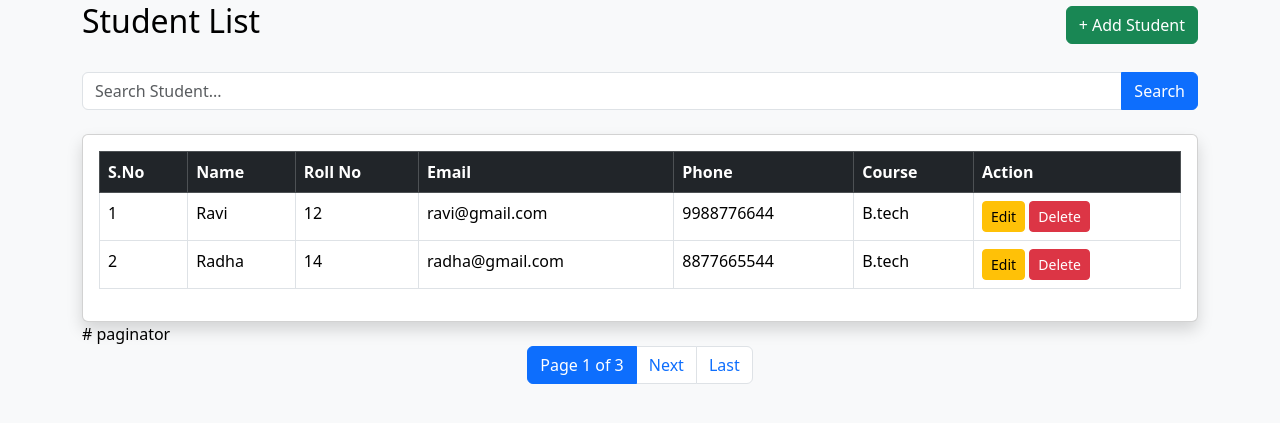
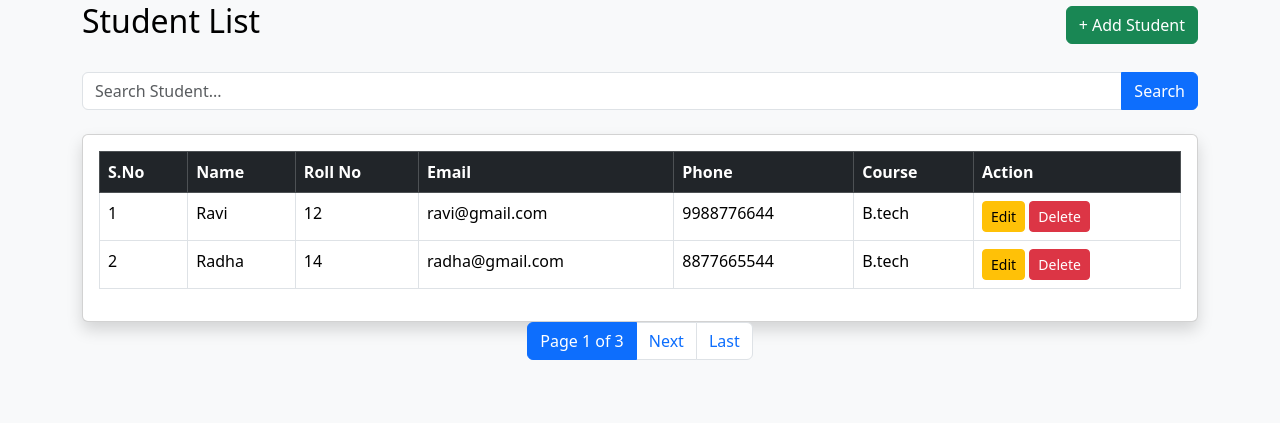
Before and after one commit to Kunal-StArK/SMS_django, a Django app: page / in a window 1280 px wide. Shown: the part 102-525 px from the top of the page. Run offline with Django 5.2, Linux system fonts and the light colour scheme; a user stored in the database is signed in; data comes from the database, SQL or seed files in the repository; both versions use the stored data as it was after the commit.

Commit message:
fix some bugs

```diff
--- a/students/templates/students/student_list.html
+++ b/students/templates/students/student_list.html
@@ -64,7 +64,7 @@
         </table>
     </div>
 </div>
-# paginator
+
 <nav aria-label="Page navigation">
     <ul class="pagination justify-content-center">
         {% if students.has_previous %}
```
Also changed, not shown: db.sqlite3.
